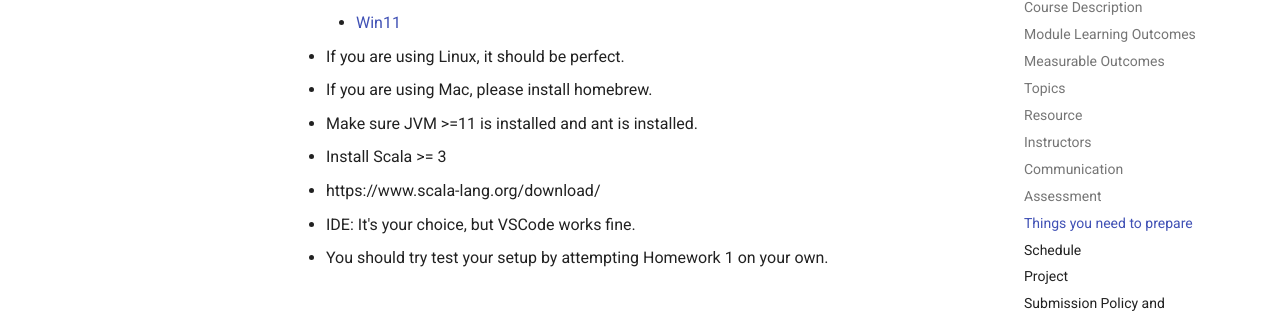
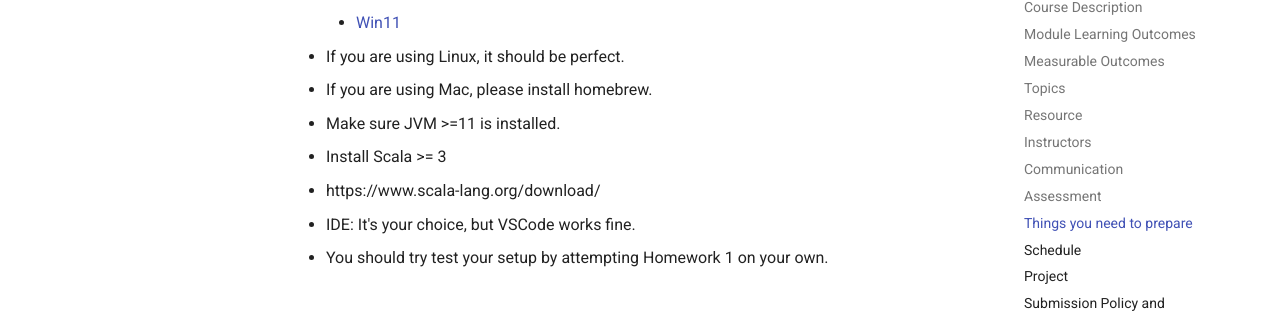
Before and after one commit to 50054-cdpa/notes, an MkDocs documentation site: the page built from docs/handout.md, in a window 1280 px wide and 900 px high, scrolled down 2754 px. Shown: the part 146-459 px from the top of the window. Built offline with MkDocs 1.6.1 and Material for MkDocs 9.7.7, drawn with Linux system fonts in a browser that asks for light colours; some web fonts are replaced; comment, search, counter and statistics services are not loaded.

Commit message:
fixed the ant

```diff
--- a/docs/handout.md
+++ b/docs/handout.md
@@ -86,7 +86,7 @@ If you have course/assignment/project related questions, please post it on the d
     * [Win11](https://ubuntu.com/tutorials/install-ubuntu-on-wsl2-on-windows-11-with-gui-support#1-overview)
 * If you are using Linux, it should be perfect.
 * If you are using Mac, please install homebrew.
-* Make sure JVM >=11 is installed and ant is installed.
+* Make sure JVM >=11 is installed.
 * Install Scala >= 3
   * https://www.scala-lang.org/download/
 * IDE: It's your choice, but VSCode works fine.
```
